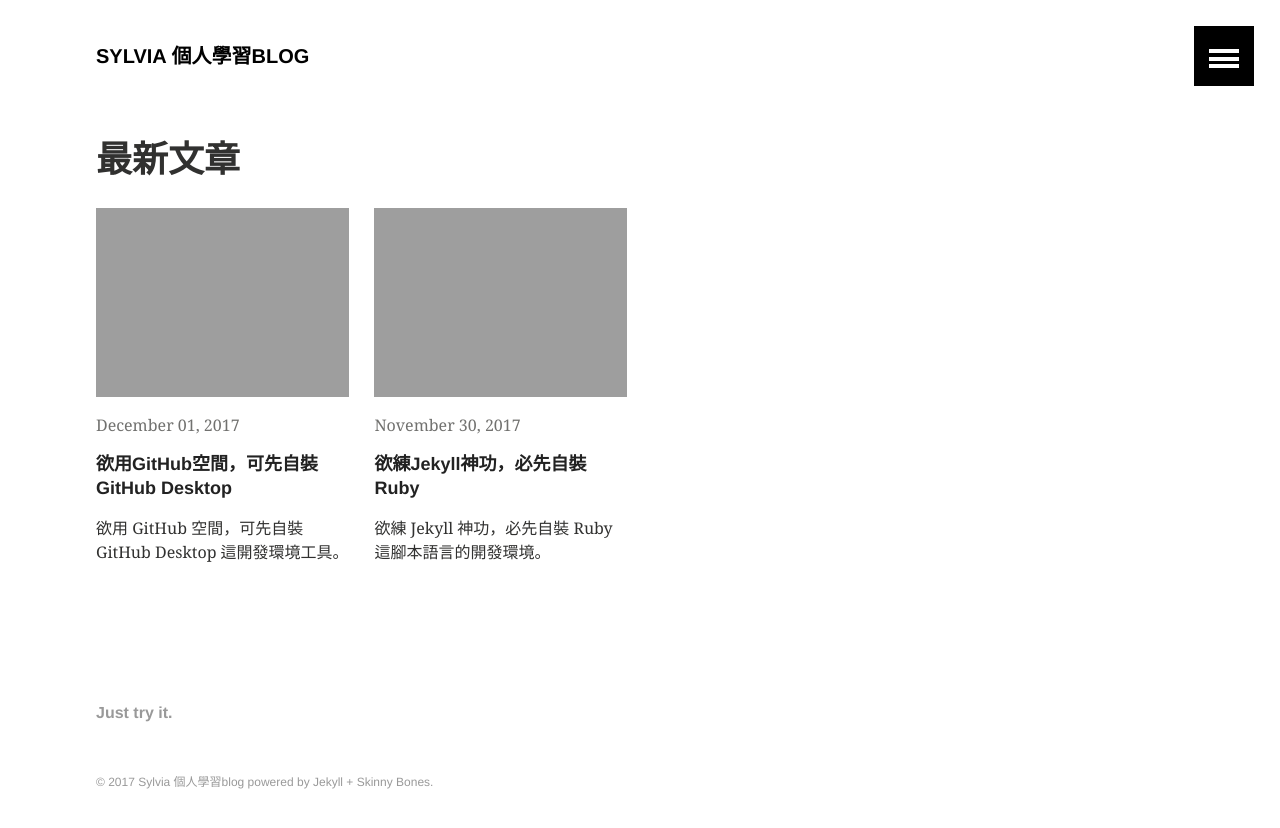
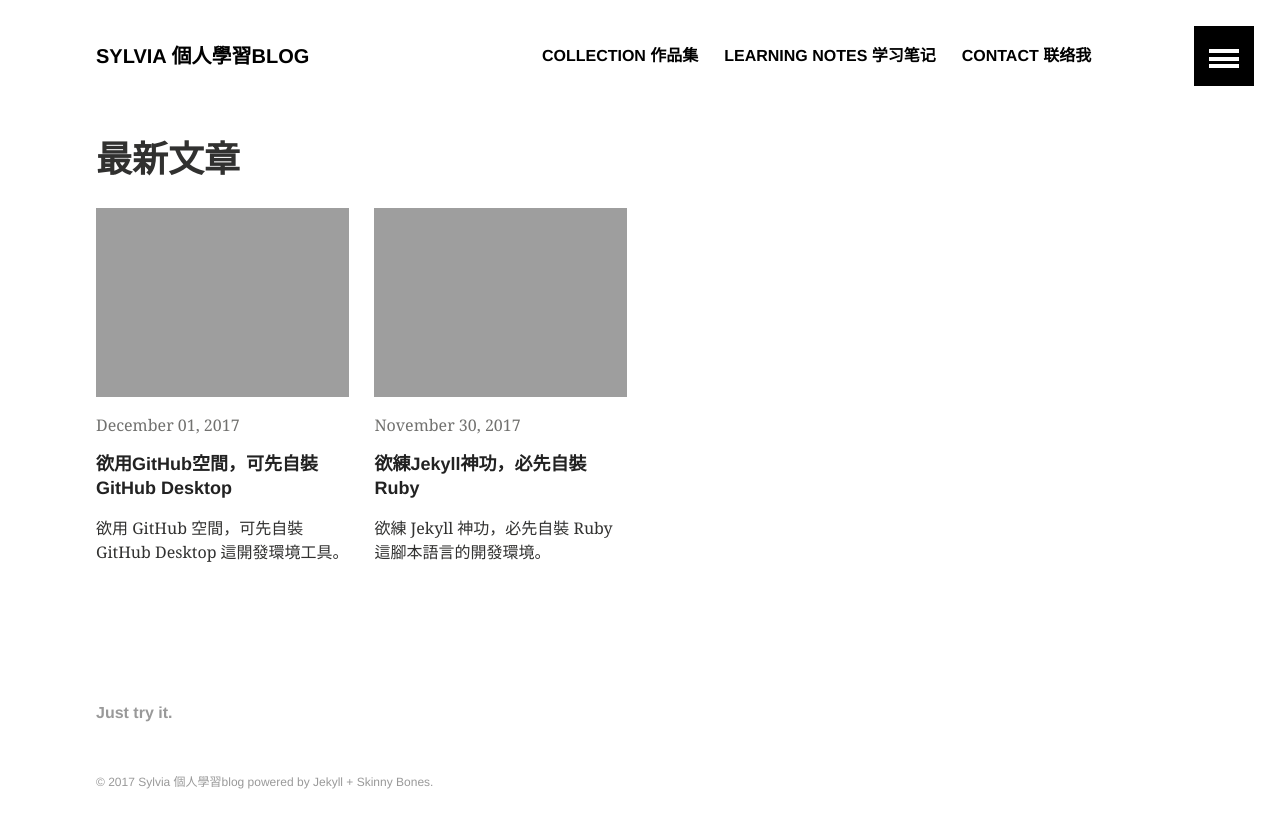
Before and after one commit to zechuncai/SylviaTang.github.io, a Jekyll site: the page built from index.md, in a window 1280 px wide. Shown: the top 828 px of the page. Built offline with Jekyll 4.4.1, drawn with Linux system fonts in a browser that asks for light colours.

Commit message:
加上菜單及更正翻譯鏈

```diff
--- a/_data/navigation.yml
+++ b/_data/navigation.yml
@@ -1,6 +1,16 @@
 # Site navigation links
 
-- title:
-  url:
-  excerpt:
-  image:
+- title: Collection 作品集
+  url: /collection/
+  excerpt: 往期网页&tableau作品
+  image: 300x200.gif
+
+- title: Learning notes 学习笔记
+  url: /learning notes/
+  excerpt: 记录知识点
+  image: 300x200.gif
+
+- title: Contact 联络我
+  url: /contact/
+  excerpt: "联络我"
+  image: 300x200.gif
```
